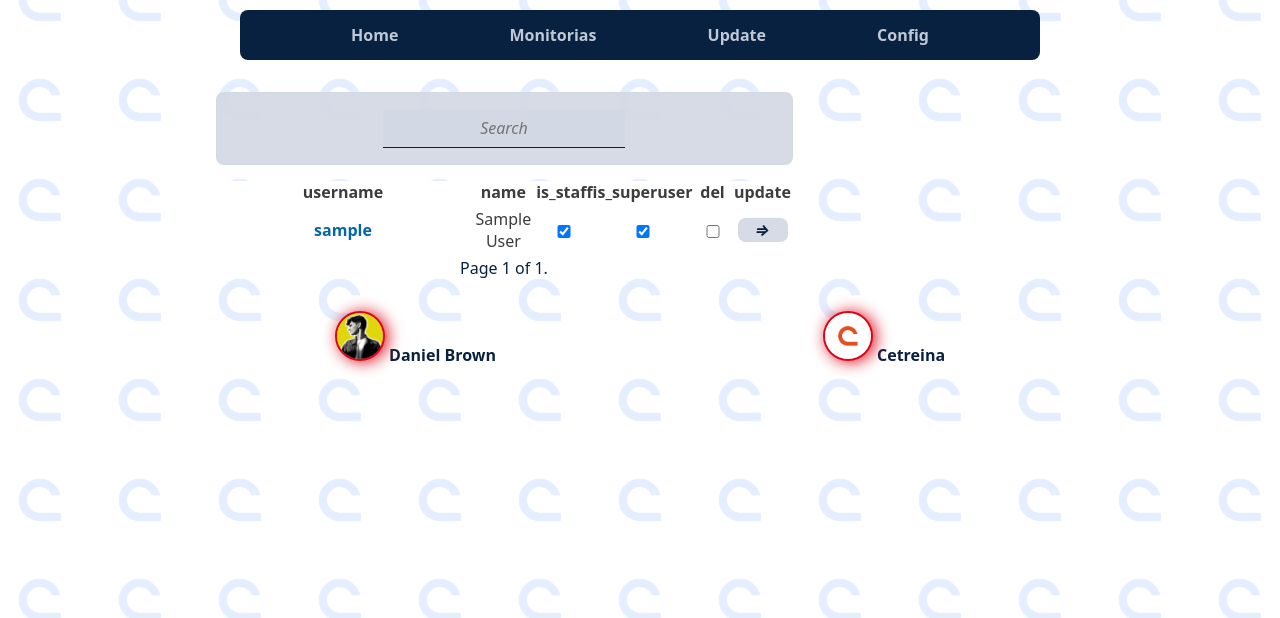
After one commit to DanielBrown1998/MON_UERJ_PROJECT, a Django app: page /config/matricula/usuarios in a window 1280 px wide. The commit adds this page. Shown: the top 618 px of the page. Run offline with Django 5.2, Linux system fonts and the light colour scheme; tables that the repository leaves empty hold one stand-in row (values such as "Sample post").

Commit message:
wip: introduzindo a aba usuarios na view config

```diff
--- a/home/templates/home/matricula.html
+++ b/home/templates/home/matricula.html
@@ -21,7 +21,7 @@
             <h2 class="flex-row div-padding">UDPATE</h2>
             <form method="POST" class="flex-column div-padding" action="{% url 'home:update_matricula' %}">
                 {% csrf_token %}
-                <select name="matricula_antiga_id" id="matricula">
+                <select name="matricula_antiga_id" id="matricula" class="text-center">
                     {% for matricula in matriculas %}
                         <option value="{{matricula.id}}">
                             {{matricula.matricula}}
--- /dev/null
+++ b/home/templates/home/usuarios.html
@@ -0,0 +1,83 @@
+{% extends "home/index.html" %}
+{% block content %}
+<div class="flex-column-space-around">
+    <div class="div-search border-white div-padding">
+        <form action="{% url 'home:search_config' %}" method="get">
+            <input type="text" name="q" id="search" class="form-search item-padding"
+            placeholder="Search" autocomplete="off" value="{{search}}">
+        </form>
+    </div>
+    {% if data %}
+        <table class="table-matricula div-padding">
+            <thead class="table-cabecalho">
+                <tr>
+                    <th>username</th>
+                    <th>name</th>
+                    <th>is_staff</th>
+                    <th>is_superuser</th>
+                    <th>del</th>
+                    <th>update</th>
+                </tr>
+            </thead>
+            <tbody class="table-body">
+                <!--for aqui-->
+                {% for aluno in data %}
+                <tr>
+                    <form action="{% url 'home:update_monitorias' %}" method="post">
+                        {% csrf_token %}
+                        <td>
+                            <input type="text" class="form-table-large" name="username" value={{aluno.username}}>
+                            </input>
+                        </td>
+                        <td>{{aluno.first_name}} {{aluno.last_name}}</td>
+                        <td>
+                            <input type="checkbox" name="is_superuser"
+                            id='is_superuser' class="form-table"
+                            {% if aluno.is_superuser %} checked {% endif %}>
+                        </td>
+                        <td>
+                            <input type="checkbox" name="is_staff"
+                            id='is_staff' class="form-table"
+                            {% if aluno.is_staff %} checked {% endif %}>
+                            </input>
+                        </td>
+                        <td>
+                            <input type="checkbox" name="delete"
+                            id='delete'class="form-table">
+                            </input>
+                        </td>
+                        <td><input type="submit" value="&rArr;" class="btn-select"></td>
+                    </form>
+                </tr>
+                {% endfor %}
+            </tbody>
+        </table>
+        <div class="flex-row">
+            {% if data.has_previous and data.has_next %}
+                <span class="flex-row-space-evenly">
+            {% else %}
+                <span>
+            {% endif %}
+                {% if data.has_previous %}
+                    <a href="?page=1&q={{search}}">&laquo; first</a>
+                    <a href="?page={{ data.previous_page_number }}&q={{search}}" class="next-previous">previous</a>
+                {% endif %}
+
+                <span class="current">
+                    Page {{ data.number }} of {{ data.paginator.num_pages }}.
+                </span>
+
+                {% if data.has_next %}
+                    <a href="?page={{ data.next_page_number }}&q={{search}}" class="next-previous">next</a>
+                    <a href="?page={{ data.paginator.num_pages }}&q={{search}}">last &raquo;</a>
+                {% endif %}
+            </span>
+        </div>
+    {% else %}
+        <p class="text-center table-matricula div-padding">Nenhuma monitoria encontrada</p>
+    {% endif%}
+    </div>
+</div>
+{% endblock content %}
+{% block aside %}
+{% endblock aside %}
--- a/home/urls.py
+++ b/home/urls.py
@@ -10,6 +10,7 @@ urlpatterns = [
     path('login/', views.login, name='login'),
     path('monitorias/', views.monitoria, name='monitorias'),
     path('search/', views.search, name='search'),
+
     #o usuário pode acessar
     path('udpate/', views.update, name='update'),
 
@@ -23,6 +24,7 @@ urlpatterns = [
     path('config/matricula/', views.matricula, name='matricula'),
     path('config/matricula/create', views.create, name='create'),
     path('config/matricula/update', views.update_matricula, name='update_matricula'),
+    path('config/matricula/usuarios', views.usuarios, name='usuarios'),
 
 
     #CRUD - todas essas views vão dentro da página config.
--- a/home/views/__init__.py
+++ b/home/views/__init__.py
@@ -5,4 +5,5 @@ from home.views.index import *
 from home.views.monitoria import *
 from home.views.search import *
 from home.views.update import *
+from home.views.usuarios import *
 from home.views.login import *
--- a/home/views/index.py
+++ b/home/views/index.py
@@ -1,6 +1,5 @@
 from django.shortcuts import render, redirect
 from django.shortcuts import get_object_or_404
-from home.models import User
 from datetime import datetime
 from django.db.models import Q
 from django.core.paginator import Paginator
--- a/home/views/update.py
+++ b/home/views/update.py
@@ -7,6 +7,7 @@ from django.core.paginator import Paginator
 
 
 def update(request):
+
     context = {
         'title': 'Update',
     }
--- /dev/null
+++ b/home/views/usuarios.py
@@ -0,0 +1,23 @@
+from django.shortcuts import render, redirect
+from django.shortcuts import get_object_or_404
+from datetime import datetime
+from django.db.models import Q
+from django.core.paginator import Paginator
+from home.models import User
+
+
+def usuarios(request):
+    users = User.objects.all().order_by('username')
+    pagination = Paginator(users, 10)
+    page_number = request.GET.get('page')
+    users = pagination.get_page(page_number)
+
+    context = {
+        'title': 'Usuários',
+        'data': users,
+    }
+
+    url = 'home/usuarios.html'
+    return render(request, url, context=context)
+
+# todo: fazer o search do usuario, assim como o update e delete
--- a/static/home/css/style.css
+++ b/static/home/css/style.css
@@ -50,6 +50,9 @@ html{
 .margin-top-bottom{
     margin-top: 1vh;
     margin-bottom: 1vh;
+}
+.margin{
+    margin: 1vh;
 }
 .background-blue{
     background-color: var(--blue);
```
Also changed, not shown: home/templates/home/config.html (+11 -6 lines), home/templates/home/partials/menu.html (+15 -3 lines).
